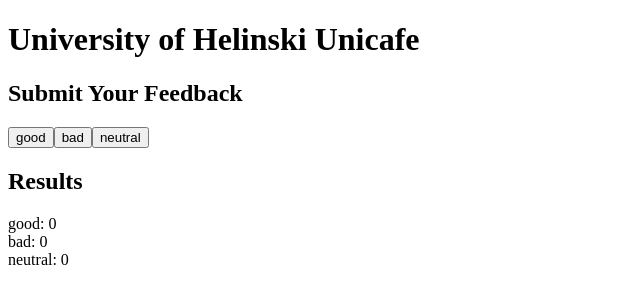
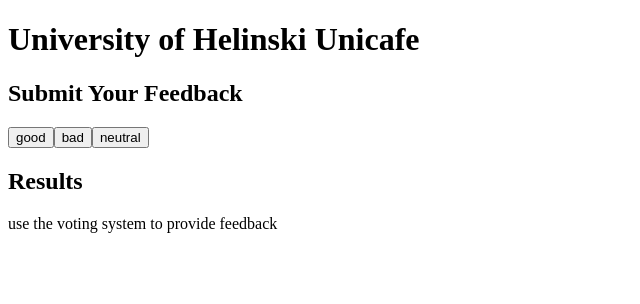
Before and after one commit to kat-kime/full-stack-open, a React (Vite) app in the folder introdemo/: page / in a window 1280 px wide. Shown: the top 304 px of the page, without its empty margins (0-640 px from the left). Built offline with nearby package versions, Linux system fonts and the light colour scheme.

Commit message:
unicafe step 4

```diff
--- a/introdemo/src/App.jsx
+++ b/introdemo/src/App.jsx
@@ -1,7 +1,6 @@
 import { useState } from "react"
 
 const Button = (props) => {
-  console.log("button props:", props)
   return (
     <button onClick={props.onClick}>
       {props.text}
@@ -10,7 +9,6 @@ const Button = (props) => {
 }
 
 const Result = (props) => {
-  console.log("result props:", props)
   return (
     <div>
      {props.text}
@@ -18,22 +16,74 @@ const Result = (props) => {
   )
 }
 
+const Statistics = (props) => {
+  if (props.total === 0) {
+    return (
+      <div>
+        use the voting system to provide feedback
+      </div>
+    )
+  }
+
+  return (
+    <div>
+      <div>good: {props.good}</div>
+      <div>bad: {props.bad}</div>
+      <div>neutral: {props.neutral}</div>
+      <div>average: {props.score/props.total}</div>
+      <div>total: {props.total}</div>
+      <div>positive: {(props.good / props.total) * 100}%</div>
+    </div>
+  )
+
+}
+
 const App = () => {
   const [good, setGood] = useState(0)
   const [bad, setBad] = useState(0)
   const [neutral, setNeutral] = useState(0)
+  const [total, setTotal] = useState(0)
+  const [score, setScore] = useState(0)
+
+  const handleVoteGood = () => {
+    const updatedGood = good + 1
+    setGood(updatedGood)
+    setScore(score + 1)
+    setTotal(updatedGood + bad + neutral)
+    console.log("updated total: " + total)
+  }
+
+  const handleVoteBad = () => {
+    const updatedBad = bad + 1
+    setBad(updatedBad)
+    setScore(score - 1)
+    setTotal(updatedBad + good + neutral)
+    console.log("updated total: " + total)
+  }
+
+  const handleVoteNeutral = () => {
+    const updatedNeutral = neutral + 1
+    setNeutral(updatedNeutral)
+    setTotal(updatedNeutral + good + bad)
+    console.log("updated total: " + total)
+  }
 
   return (
     <div>
       <h1>University of Helinski Unicafe</h1>
       <h2>Submit Your Feedback</h2>
-      <Button onClick={() => setGood(good + 1)} text={"good"} />
-      <Button onClick={() => setBad(bad + 1)} text={"bad"} />
-      <Button onClick={() => setNeutral(neutral+ 1)} text={"neutral"} />
+      <Button onClick={handleVoteGood} text={"good"} />
+      <Button onClick={handleVoteBad} text={"bad"} />
+      <Button onClick={handleVoteNeutral} text={"neutral"} />
+
       <h2>Results</h2>
-      <Result text={"good: " + good} />
-      <Result text={"bad: " + bad} />
-      <Result text={"neutral: " + neutral} />
+      <Statistics
+        good={good}
+        bad={bad}
+        neutral={neutral}
+        total={total}
+        score={score}
+      />
     </div>
   )
 }
```
